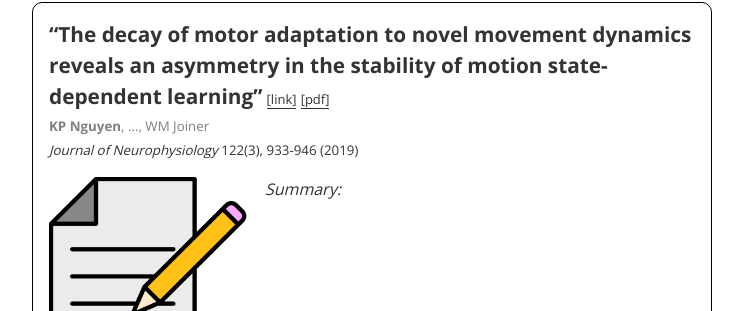
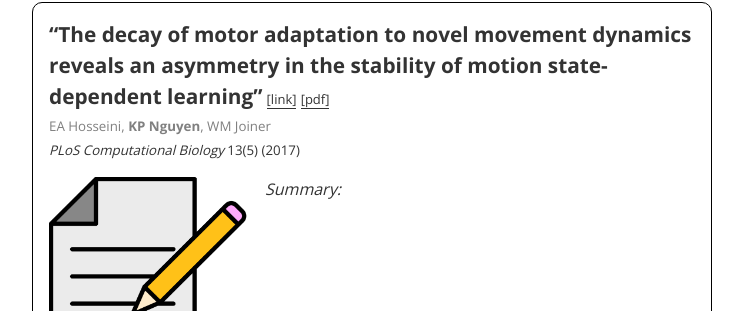
Before and after one commit to katpnug/katpnug.github.io, a Jekyll site: the page built from index.html, in a window 1280 px wide. Shown: the part 1869-2180 px from the top of the page, without its empty margins (268-1011 px from the left). Built offline with Jekyll 4.4.1, drawn with Linux system fonts in a browser that asks for light colours.

Commit message:
Update papers.yml

```diff
--- a/_data/papers.yml
+++ b/_data/papers.yml
@@ -36,13 +36,13 @@
     highlight: true
 -
     title: "The decay of motor adaptation to novel movement dynamics reveals an asymmetry in the stability of motion state-dependent learning"
-    authors: "<b>KP Nguyen</b>, ..., WM Joiner"
-    journal: "Journal of Neurophysiology"
-    volume: "122(3), 933-946"
-    year: 2019
-    url: https://journals.physiology.org/doi/full/10.1152/jn.00569.2018
+    authors: "EA Hosseini, <b>KP Nguyen</b>, WM Joiner"
+    journal: "PLoS Computational Biology"
+    volume: "13(5)"
+    year: 2017
+    url: https://journals.plos.org/ploscompbiol/article?id=10.1371/journal.pcbi.1005492
     image: placeholder
     imagetype: png
     briefly: ""
-    summary: ""
+    summary: "Both simulation and behavioral results show that velocity-based learning decays at a slower rate than position-based learning, even when learning is significantly biased towards the latter at the end of training. Collectively, these results suggest that motion-state learning based on movement velocity is more stable than that based on limb position."
     highlight: true
```
